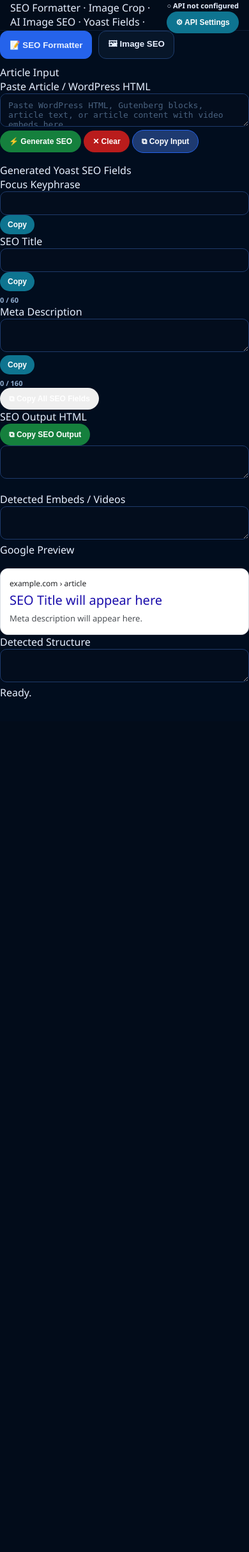
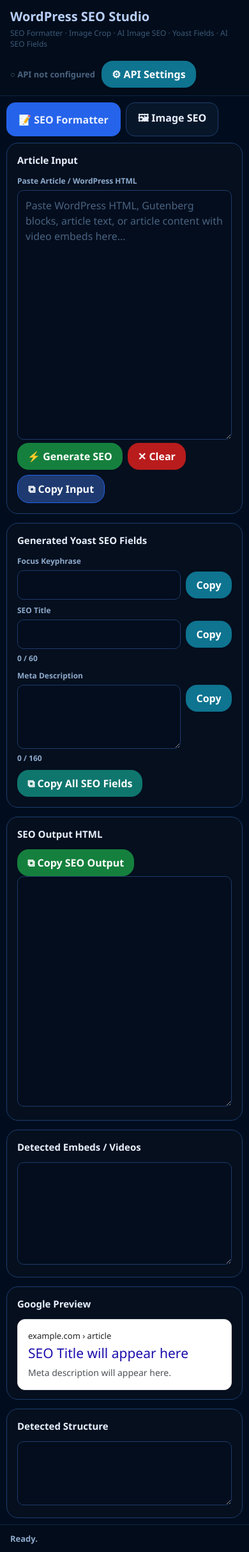
Before and after one commit to chanrathrin/SEO-web-tool, a Flask app: page / in a window 390 px wide. Shown: the whole page at 64% size. Before the commit the page ends 1092 px from the top, so only its background shows below. Run offline with Flask 3, Linux system fonts and the light colour scheme; some libraries are stand-ins or nearby versions.

Commit message:
Update style.css

```diff
--- a/static/style.css
+++ b/static/style.css
@@ -1,7 +1,7 @@
 :root {
-  --bg: #010d1e;
-  --panel: #071629;
-  --panel-2: #050f1e;
+  --app-bg: #010d1e;
+  --panel-bg: #071629;
+  --panel-bg-2: #050f1e;
   --panel-border: #1e3d6e;
   --input-bg: #030d1d;
   --input-border: #1e3a6a;
@@ -17,11 +17,15 @@
   --red-h: #991b1b;
   --yellow: #b45309;
   --yellow-h: #92400e;
+  --purple: #6d28d9;
+  --purple-h: #5b21b6;
   --cyan: #0e7490;
   --cyan-h: #0c6479;
-  --good: #22c55e;
-  --warn: #f59e0b;
-  --bad: #ef4444;
+  --teal: #0f766e;
+  --teal-h: #115e59;
+  --counter-ok: #22c55e;
+  --counter-warn: #f59e0b;
+  --counter-bad: #ef4444;
 }
 
 * {
@@ -32,82 +36,89 @@ html, body {
   margin: 0;
   min-height: 100%;
   font-family: "Segoe UI", Arial, sans-serif;
-  background: var(--bg);
+  background: var(--app-bg);
   color: var(--text-main);
 }
 
 body {
-  padding-bottom: 34px;
+  padding: 0;
+}
+
+button, input, textarea {
+  font: inherit;
+}
+
+button {
+  cursor: pointer;
+}
+
+.app-shell {
+  min-height: 100vh;
+  display: flex;
+  flex-direction: column;
 }
 
 .topbar {
-  height: 48px;
+  display: flex;
+  justify-content: space-between;
+  align-items: center;
+  gap: 18px;
   background: #020c1a;
-  display: flex;
-  align-items: center;
-  justify-content: space-between;
-  gap: 16px;
-  padding: 0 16px;
-  border-bottom: 1px solid #0d1d35;
-}
-
-.topbar-left {
-  display: flex;
-  align-items: center;
-  gap: 16px;
-  min-width: 0;
+  border-bottom: 1px solid #0f2544;
+  padding: 12px 16px;
 }
 
 .brand {
-  font-size: 15px;
+  color: #b8cff8;
+  font-size: 20px;
   font-weight: 700;
-  color: #b8cff8;
-  white-space: nowrap;
 }
 
-.toolline {
-  font-size: 10px;
+.tagline {
   color: #3d5a7a;
-  white-space: nowrap;
-  overflow: hidden;
-  text-overflow: ellipsis;
+  font-size: 12px;
+  margin-top: 4px;
 }
 
-.topbar-right {
+.topbar-actions {
   display: flex;
   align-items: center;
   gap: 10px;
+  flex-wrap: wrap;
 }
 
 .api-badge {
-  font-size: 11px;
+  font-size: 13px;
   font-weight: 700;
-  white-space: nowrap;
 }
 
-.badge-empty { color: #4a6380; }
-.badge-session { color: #f59e0b; }
-.badge-saved { color: #22c55e; }
+.api-badge.off {
+  color: #4a6380;
+}
 
-.main-shell {
+.api-badge.saved {
+  color: #22c55e;
+}
+
+.tabs-shell {
   padding: 10px;
+  flex: 1;
 }
 
 .tabs-header {
   display: flex;
-  gap: 10px;
+  gap: 8px;
   margin-bottom: 10px;
+  flex-wrap: wrap;
 }
 
 .tab-btn {
-  appearance: none;
+  background: var(--panel-bg);
   border: 1px solid var(--panel-border);
-  background: var(--panel);
   color: var(--text-main);
-  border-radius: 12px;
-  padding: 10px 14px;
+  border-radius: 14px;
+  padding: 12px 18px;
   font-weight: 700;
-  cursor: pointer;
 }
 
 .tab-btn.active {
@@ -125,295 +136,308 @@ body {
 
 .grid {
   display: grid;
-  gap: 16px;
+  gap: 14px;
 }
 
-.seo-grid {
-  grid-template-columns: 1.25fr 0.95fr;
+.two-cols {
+  grid-template-columns: minmax(0, 1.2fr) minmax(0, 0.8fr);
 }
 
-.image-grid {
-  grid-template-columns: 1.2fr 0.8fr;
+.lower-grid {
+  margin-top: 14px;
 }
 
-@media (max-width: 1100px) {
-  .seo-grid,
-  .image-grid {
-    grid-template-columns: 1fr;
-  }
-
-  .toolline {
-    display: none;
-  }
+.stack {
+  display: flex;
+  flex-direction: column;
+  gap: 14px;
 }
 
-.card {
-  background: var(--panel);
+.panel {
+  background: var(--panel-bg-2);
   border: 1px solid var(--panel-border);
-  border-radius: 16px;
+  border-radius: 18px;
   padding: 16px;
 }
 
-.card-title {
-  font-size: 14px;
-  font-weight: 700;
-  color: #b8cff8;
-  margin-bottom: 12px;
+.panel.slim {
+  padding-bottom: 14px;
 }
 
-.with-space {
-  margin-top: 14px;
+.panel-title {
+  font-size: 15px;
+  font-weight: 700;
+  margin-bottom: 14px;
+  color: var(--text-main);
 }
 
-.label {
+.field-label {
   display: block;
-  font-size: 11px;
+  margin-bottom: 6px;
+  color: var(--text-soft);
+  font-size: 12px;
   font-weight: 700;
-  color: var(--text-soft);
-  margin-bottom: 6px;
 }
 
-input[type="text"],
-input[type="password"],
-textarea {
+.input-text,
+.input-file {
   width: 100%;
+  background: var(--input-bg);
   border: 1px solid var(--input-border);
-  background: var(--input-bg);
+  border-radius: 10px;
   color: var(--text-main);
-  border-radius: 10px;
-  padding: 10px 12px;
+  padding: 11px 12px;
   outline: none;
-  font-size: 13px;
 }
 
-input::placeholder,
-textarea::placeholder {
+.input-text::placeholder {
   color: var(--placeholder);
 }
 
-textarea {
-  resize: vertical;
+.input-text:focus,
+.input-file:focus {
+  border-color: var(--blue-border);
+  box-shadow: 0 0 0 3px rgba(37, 99, 235, 0.18);
 }
 
-.textarea-sm { min-height: 90px; }
-.textarea-md { min-height: 120px; }
-.textarea-xl { min-height: 420px; }
-.textarea-xxl { min-height: 360px; }
+textarea.input-text {
+  resize: vertical;
+  line-height: 1.5;
+}
 
-.toolbar {
+.area-sm {
+  min-height: 100px;
+}
+
+.area-md {
+  min-height: 160px;
+}
+
+.area-xl {
+  min-height: 390px;
+}
+
+.area-xxl {
+  min-height: 360px;
+}
+
+.tool-row {
   display: flex;
   gap: 8px;
+}
+
+.tool-row.wrap {
   flex-wrap: wrap;
-  margin-top: 10px;
+}
+
+.margin-top {
+  margin-top: 8px;
+}
+
+.copy-row {
+  display: flex;
+  gap: 8px;
+  align-items: center;
+  margin-bottom: 8px;
+}
+
+.copy-row.align-start {
+  align-items: flex-start;
+}
+
+.copy-row .input-text {
+  flex: 1;
+}
+
+.counter {
+  color: var(--text-soft);
+  font-size: 12px;
+  font-weight: 700;
+  margin: -2px 0 10px;
+}
+
+.counter.good {
+  color: var(--counter-ok);
+}
+
+.counter.warn {
+  color: var(--counter-warn);
+}
+
+.counter.bad {
+  color: var(--counter-bad);
 }
 
 .btn {
-  appearance: none;
-  border: none;
+  border: 0;
   border-radius: 18px;
-  padding: 10px 14px;
-  font-size: 12px;
   font-weight: 700;
-  color: white;
-  cursor: pointer;
+  padding: 10px 16px;
+  color: #fff;
 }
 
-.btn.small { padding: 8px 12px; }
-.btn.mini { padding: 7px 10px; }
+.btn.small {
+  padding: 10px 12px;
+  min-width: 72px;
+}
 
 .btn.green { background: var(--green); }
 .btn.green:hover { background: var(--green-h); }
-
 .btn.blue { background: var(--blue); border: 1px solid var(--blue-border); }
 .btn.blue:hover { background: var(--blue-h); }
-
 .btn.red { background: var(--red); }
 .btn.red:hover { background: var(--red-h); }
-
-.btn.yellow { background: var(--yellow); }
-.btn.yellow:hover { background: var(--yellow-h); }
-
 .btn.cyan { background: var(--cyan); }
 .btn.cyan:hover { background: var(--cyan-h); }
+.btn.teal { background: var(--teal); }
+.btn.teal:hover { background: var(--teal-h); }
 
-.copy-line,
-.copy-area {
-  display: flex;
-  gap: 8px;
-  align-items: flex-start;
+.btn:disabled {
+  opacity: 0.7;
+  cursor: not-allowed;
 }
 
-.copy-line input,
-.copy-area textarea {
-  flex: 1;
-}
-
-.copy-area .top {
-  align-self: flex-start;
-}
-
-.counter {
-  font-size: 11px;
-  margin-top: 6px;
-  color: var(--text-soft);
-  font-weight: 700;
-}
-
-.counter.good { color: var(--good); }
-.counter.warn { color: var(--warn); }
-.counter.bad { color: var(--bad); }
-
 .google-preview {
-  margin-top: 18px;
-  background: white;
+  background: #fff;
+  color: #202124;
   border-radius: 12px;
-  padding: 14px;
-  border: 1px solid #d9dee4;
+  padding: 16px;
+  border: 1px solid #e0e0e0;
 }
 
 .preview-url {
-  font-size: 12px;
   color: #202124;
+  font-size: 13px;
   margin-bottom: 5px;
 }
 
 .preview-title {
   color: #1a0dab;
-  font-size: 20px;
+  font-size: 21px;
   line-height: 1.3;
   margin-bottom: 6px;
 }
 
 .preview-meta {
   color: #4d5156;
-  font-size: 13px;
+  font-size: 14px;
   line-height: 1.5;
 }
 
-.canvas-wrap {
-  margin-top: 10px;
-  background: #02111f;
-  border: 1px solid #173760;
-  border-radius: 12px;
-  overflow: hidden;
-}
-
-#imageCanvas {
-  width: 100%;
-  max-width: 100%;
-  display: block;
-  background: #02111f;
-  cursor: crosshair;
-}
-
-.crop-hint {
-  margin-top: 10px;
-  font-size: 12px;
-  color: var(--text-soft);
-}
-
-.statusline {
-  margin-top: 10px;
-  font-size: 12px;
-  color: #b8cff8;
-  background: #02101c;
-  padding: 10px 12px;
-  border-radius: 10px;
-  border: 1px solid #153355;
-}
-
-.image-preview-box {
-  margin-top: 10px;
-  min-height: 220px;
+.image-preview-wrap {
+  margin-top: 14px;
+  background: #04101f;
+  border: 1px dashed #2a4a76;
+  border-radius: 14px;
+  min-height: 320px;
   display: flex;
   align-items: center;
   justify-content: center;
-  background: #02101c;
-  border: 1px solid #153355;
-  border-radius: 12px;
   overflow: hidden;
+  position: relative;
 }
 
-.image-preview-box img {
-  max-width: 100%;
-  max-height: 320px;
-  display: block;
+.image-placeholder {
+  color: var(--text-soft);
+  font-size: 14px;
+  text-align: center;
+  padding: 20px;
 }
 
-.file-input {
-  color: var(--text-main);
-  background: transparent;
-  border: none;
-  padding: 0;
-}
-
-.modal {
-  position: fixed;
-  inset: 0;
-  background: rgba(0, 0, 0, 0.52);
-  display: flex;
-  align-items: center;
-  justify-content: center;
-  padding: 18px;
-  z-index: 1000;
+.image-preview {
+  max-width: 100%;
+  max-height: 420px;
+  display: block;
 }
 
 .hidden {
   display: none !important;
 }
 
+.statusbar {
+  background: #020c1a;
+  border-top: 1px solid #0f2544;
+  padding: 12px 16px;
+  color: var(--text-soft);
+  font-size: 13px;
+  font-weight: 700;
+}
+
+.modal {
+  position: fixed;
+  inset: 0;
+  background: rgba(0, 0, 0, 0.58);
+  display: flex;
+  align-items: center;
+  justify-content: center;
+  padding: 16px;
+  z-index: 1000;
+}
+
+.modal.hidden {
+  display: none;
+}
+
 .modal-card {
   width: min(720px, 100%);
-  background: var(--panel);
+  background: var(--panel-bg);
   border: 1px solid var(--panel-border);
-  border-radius: 16px;
+  border-radius: 18px;
   padding: 18px;
+  box-shadow: 0 20px 60px rgba(0, 0, 0, 0.45);
 }
 
-.modal-head {
+.modal-header {
   display: flex;
-  align-items: flex-start;
   justify-content: space-between;
   gap: 12px;
-  margin-bottom: 12px;
+  align-items: flex-start;
+  margin-bottom: 14px;
 }
 
 .modal-title {
   font-size: 20px;
   font-weight: 700;
+  color: var(--text-main);
 }
 
 .modal-subtitle {
   font-size: 12px;
   color: var(--text-soft);
-  margin-top: 4px;
+  margin-top: 3px;
+}
+
+.checkbox-row {
+  display: inline-flex;
+  align-items: center;
+  gap: 8px;
+  margin-top: 10px;
+  color: var(--text-soft);
+  font-size: 13px;
 }
 
 .modal-status {
-  margin-top: 12px;
-  font-size: 12px;
+  margin-top: 14px;
+  padding: 12px;
+  background: var(--input-bg);
+  border: 1px solid var(--input-border);
+  border-radius: 10px;
   color: var(--text-soft);
-  background: #041120;
-  border: 1px solid #143354;
-  border-radius: 10px;
-  padding: 10px 12px;
+  font-size: 13px;
 }
 
-.bottom-status {
-  position: fixed;
-  left: 0;
-  right: 0;
-  bottom: 0;
-  height: 24px;
-  display: flex;
-  align-items: center;
-  padding: 0 12px;
-  background: #010810;
-  color: #3d5a7a;
-  font-size: 11px;
-  border-top: 1px solid #0b1a2c;
+@media (max-width: 980px) {
+  .two-cols {
+    grid-template-columns: 1fr;
+  }
+
+  .topbar {
+    flex-direction: column;
+    align-items: flex-start;
+  }
+
+  .topbar-actions {
+    width: 100%;
+    justify-content: flex-start;
+  }
 }
-
-.mt16 {
-  margin-top: 16px;
-}
```
